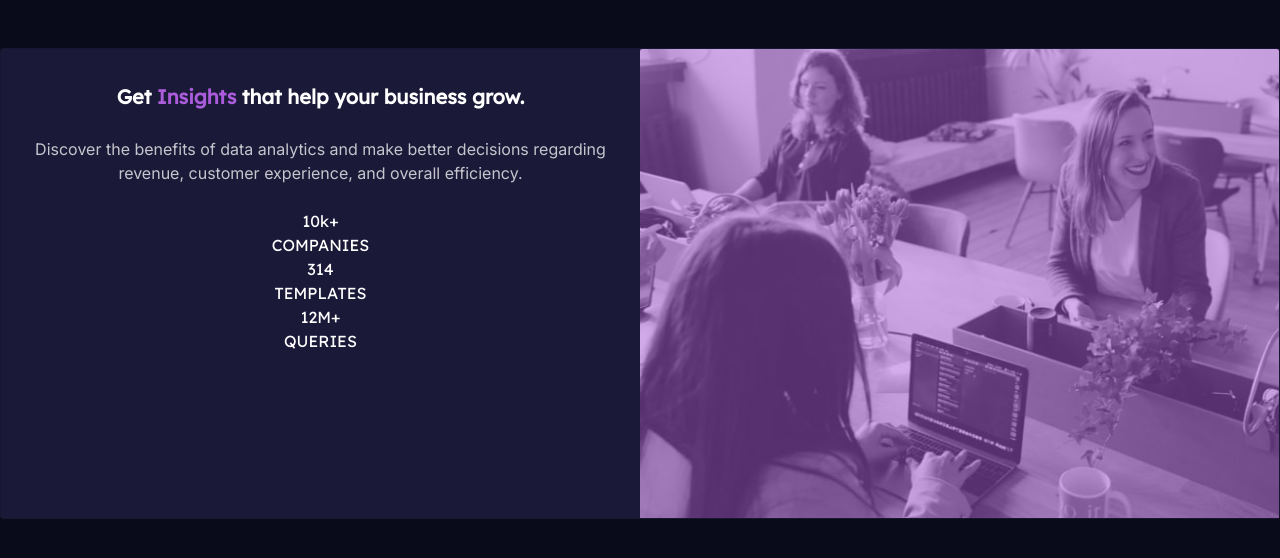
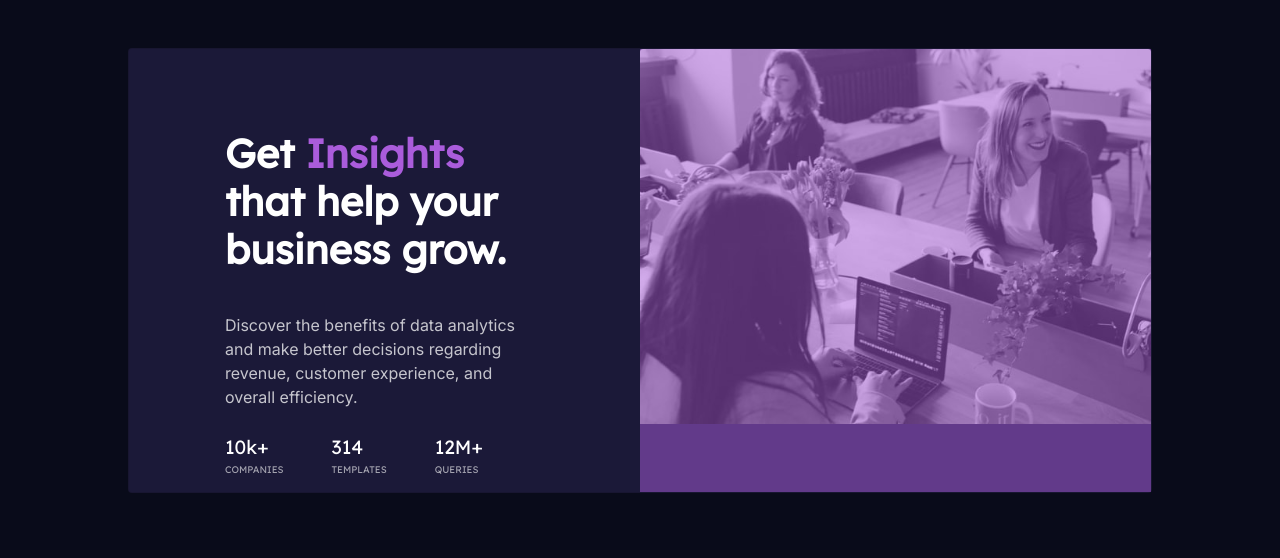
Before and after one commit to thatsymer/frontendmentor.io, a plain HTML site: page index.html in a window 1280 px wide. Drawn offline with nearby package versions, Linux system fonts and the light colour scheme.

Commit message:
final commit

```diff
--- a/style.css
+++ b/style.css
@@ -111,7 +111,7 @@ ul {
   }
 }
 
-@media screen and (min-width: 1440px) {
+@media screen and (max-width: 1440px) {
   h5,
   p {
     text-align: left;
@@ -127,7 +127,7 @@ ul {
   h5 {
     padding-top: 4rem;
     padding-bottom: 2rem;
-    font-size: 3rem;
+    font-size: 2.5rem;
   }
   ul {
     display: flex;
@@ -135,12 +135,13 @@ ul {
     padding: 0 6rem;
   }
   .item-list {
-    font-size: 2rem;
+    font-size: 1.2rem;
     margin-right: 3rem;
   }
   label {
-    font-size: 0.8rem;
+    font-size: 0.6rem;
     display: flex;
     justify-content: flex-start;
+    color: var(--neutral-white-headings);
   }
 }
```
Also changed, not shown: images/ss.jpeg (added).
